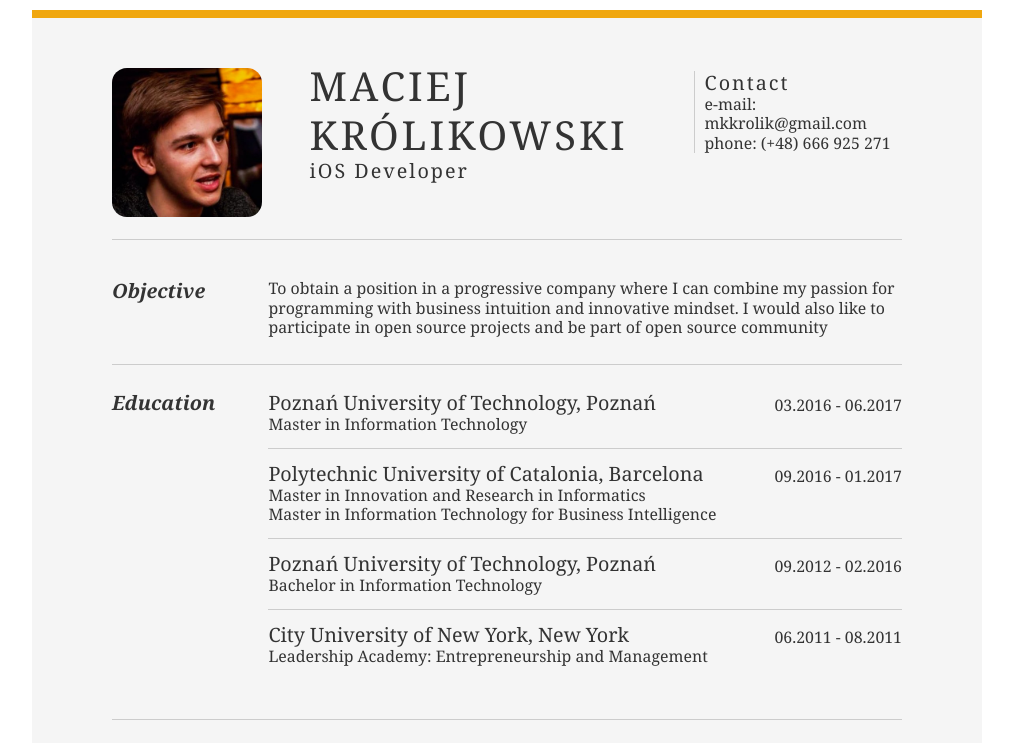
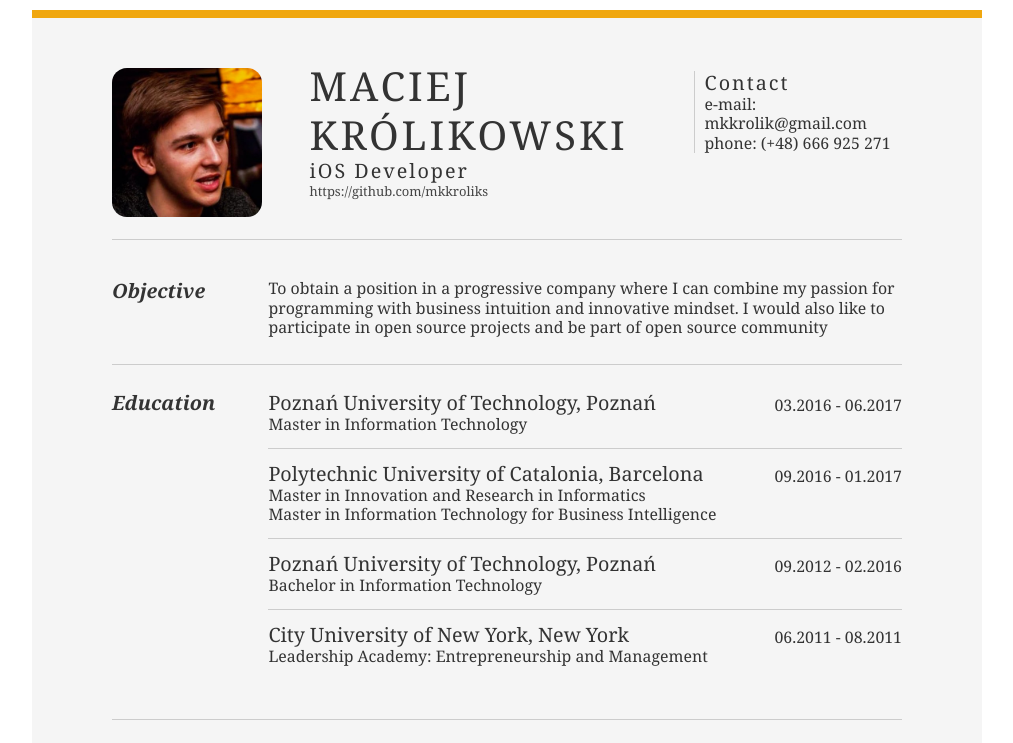
Before and after one commit to mkkroliks/mkkroliks.github.io, a plain HTML site: page index.html in a window 1280 px wide. Shown: the top 743 px of the page, without its empty margins (133-1146 px from the left). Drawn offline with Linux system fonts and the light colour scheme.

Commit message:
Added github link

```diff
--- a/index.html
+++ b/index.html
@@ -26,6 +26,7 @@
 			<div class="yui-u left">
 				<h1>Maciej Królikowski</h1>
 				<h2>iOS Developer</h2>
+				<h5>https://github.com/mkkroliks</h5>
 			</div>
 
 			<div id="contact" class="yui-u">
```
